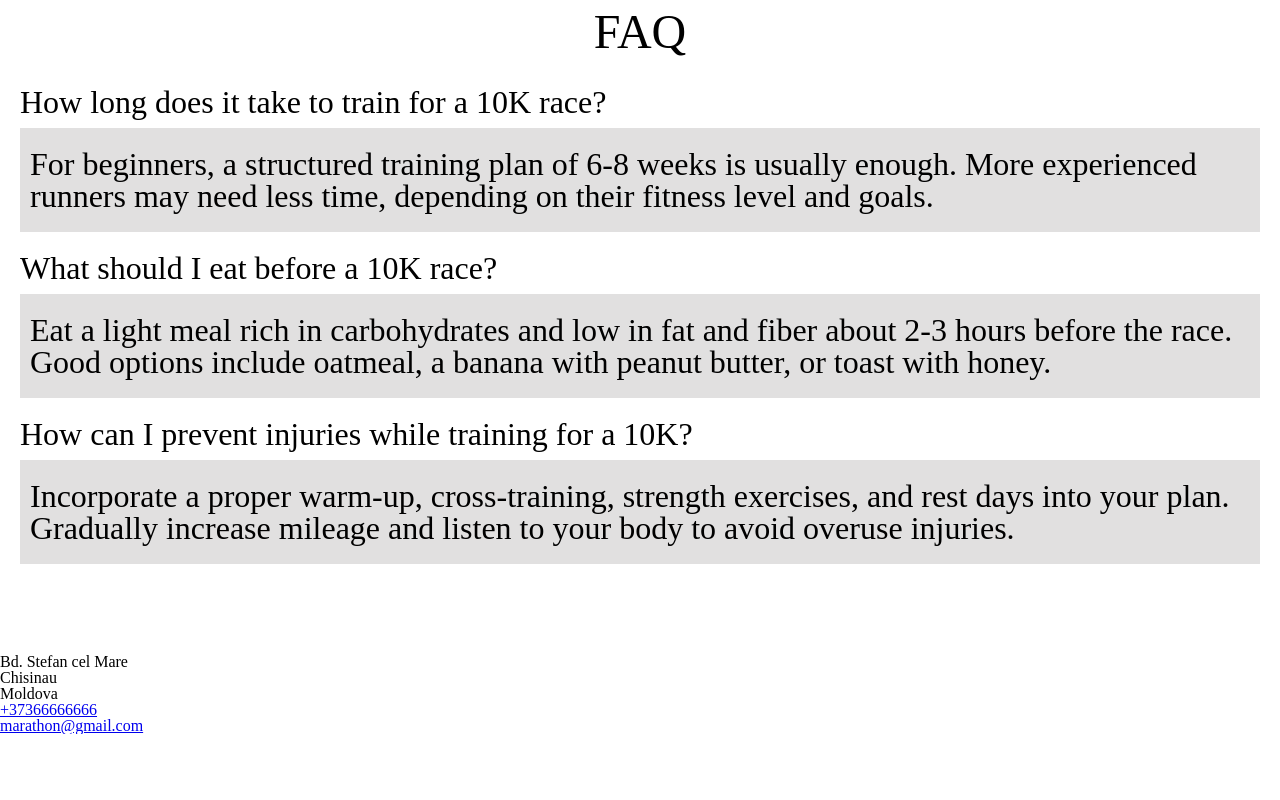
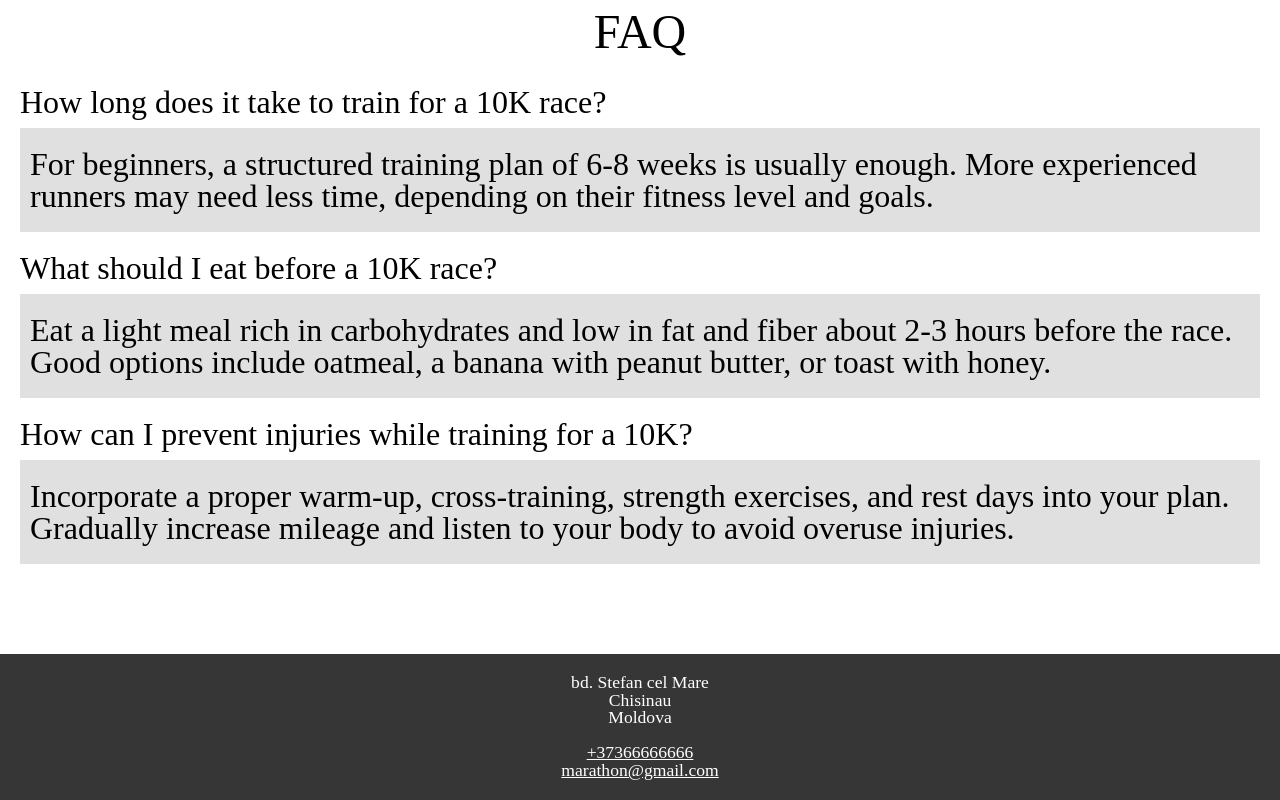
Before and after one commit to Elena-Nidelcu/landing-page, a plain HTML site: page index.html in a window 1280 px wide. Shown: the part 2563-3363 px from the top of the page. Before the commit the page ends 3297 px from the top, so only its background shows below. Drawn offline with Linux system fonts and the light colour scheme.

Commit message:
style the footer

```diff
--- a/index.html
+++ b/index.html
@@ -101,21 +101,18 @@
 </section>
 
 <footer>
-    <div class="row">
   <div>
       <address>
-              Bd. Stefan cel Mare <br>
+          bd. Stefan cel Mare <br>
           Chisinau <br>
           Moldova
       </address>
-      </div>
 
-      <div>
-          <div>
+      <div> <br>
           <a href="callto:#">+37366666666</a> <br>
-              <a class="fl-simpleicon-communication-email27" href="mailto:#">marathon@gmail.com</a>
-          </div>
+          <a href="mailto:#">marathon@gmail.com</a>
       </div>
   </div>
 </footer>
+
 </html>
--- a/style.css
+++ b/style.css
@@ -143,3 +143,16 @@ section {
     background-color: rgb(225, 224, 224);
     padding: 10px;
 }
+
+footer {
+    background-color: rgb(54, 54, 54);
+    color: white;
+    padding: 20px;
+    text-align: center;
+    font-size: 110%;
+}
+
+footer a {
+    color: white;
+    margin: 5px 0; /* Vertical space between links */
+}
```
Lines whose indentation alone changed are shown as unchanged.
